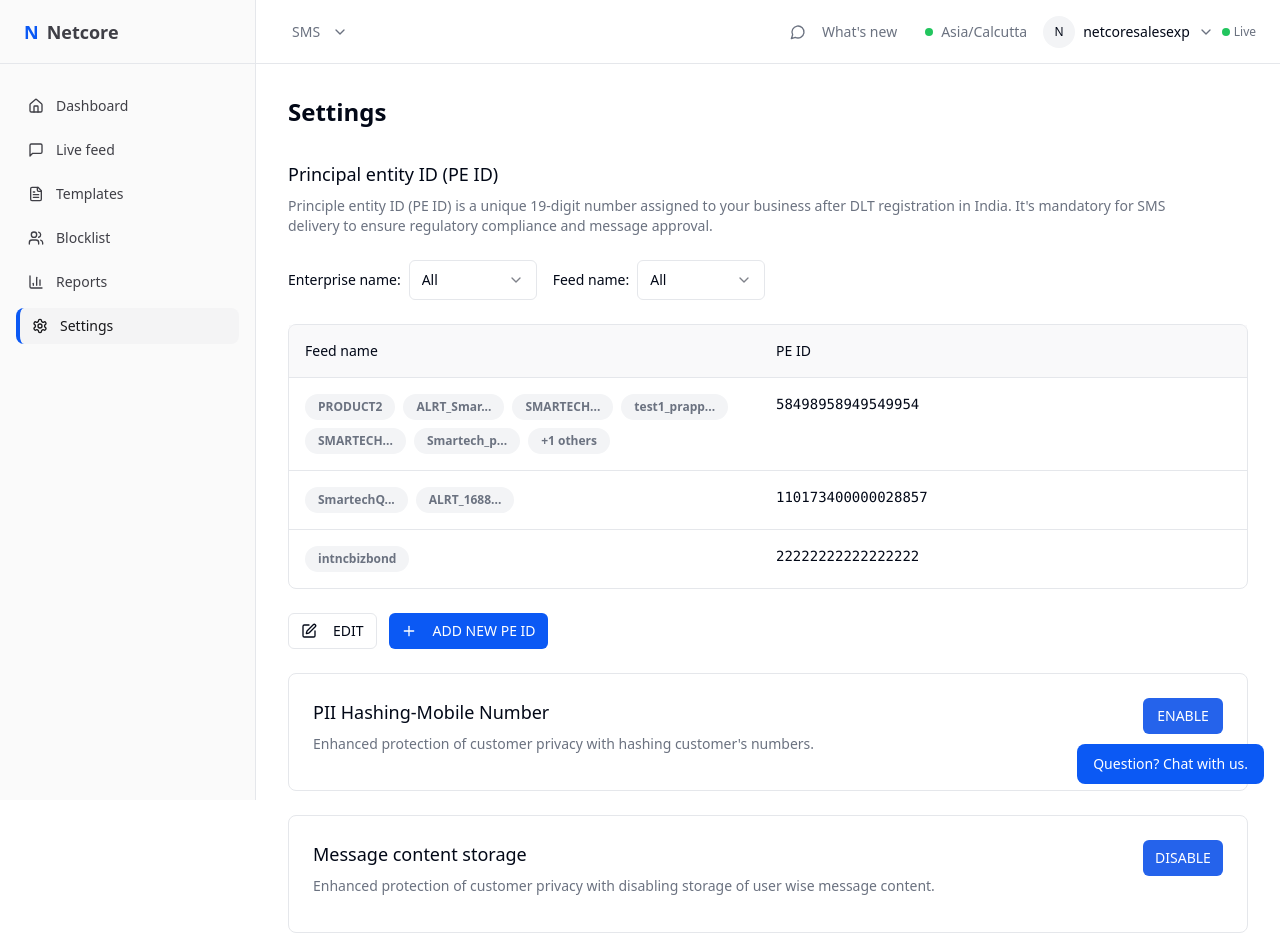
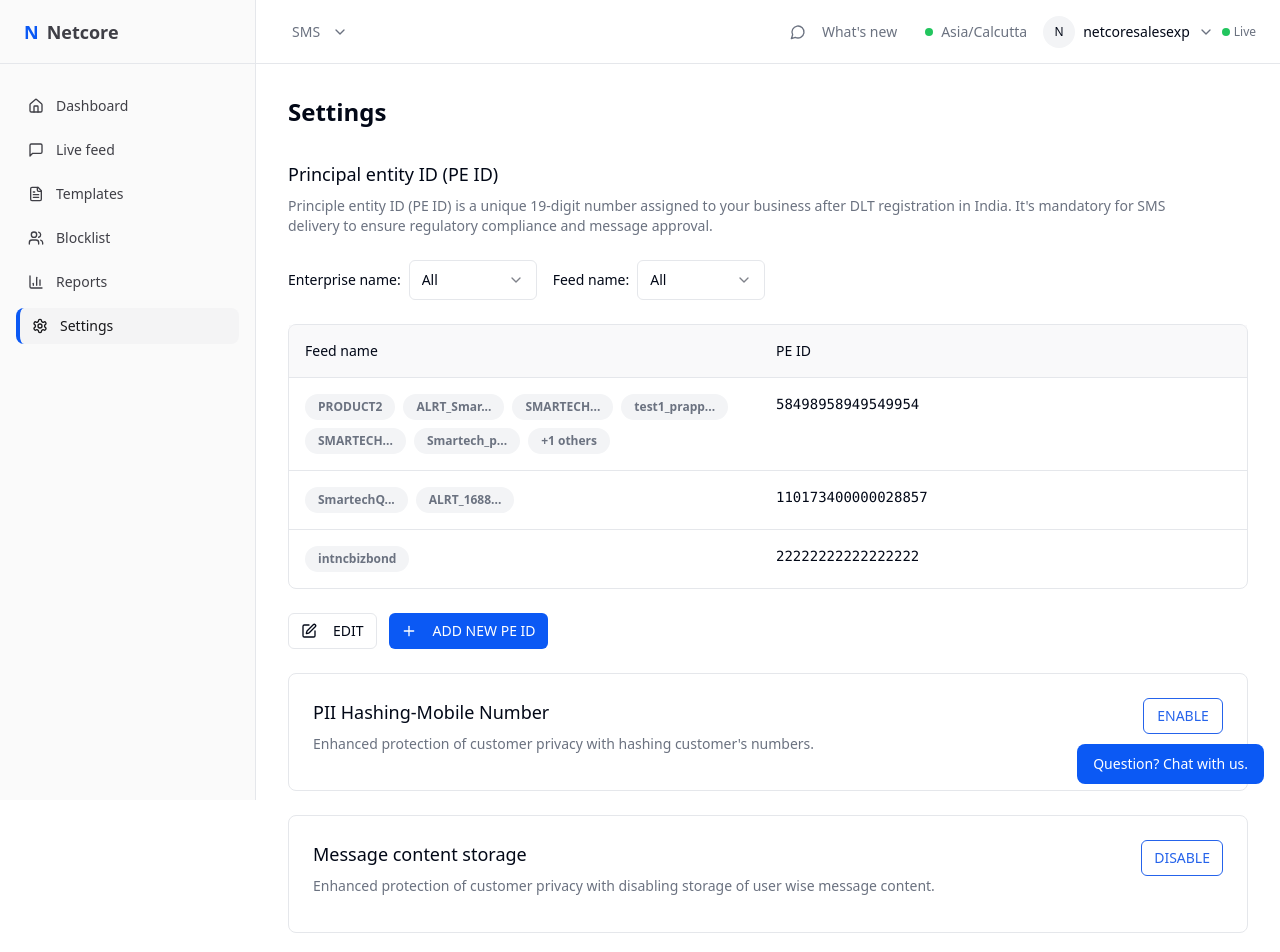
Before and after one commit to Product-Netcore/pii-hashing, a React (Vite) app: page / in a window 1280 px wide. Shown: the top 952 px of the page. Built offline with nearby package versions, Linux system fonts and the light colour scheme.

Commit message:
Update edit and disable button designs
Updated the design for the edit and disable buttons.

```diff
--- a/src/components/SettingsPage.tsx
+++ b/src/components/SettingsPage.tsx
@@ -196,8 +196,7 @@ export function SettingsPage() {
                   {isPIIHashingEnabled && (
                     <Button
                       size="sm"
-                      variant="outline"
-                      className="min-w-[80px] bg-white text-blue-600 border-blue-600 hover:bg-blue-50"
+                      className="min-w-[80px] bg-blue-600 text-white hover:bg-blue-700"
                       onClick={() => setShowPIIDialog(true)}
                     >
                       <Edit className="mr-1 h-3 w-3" />
@@ -206,8 +205,8 @@ export function SettingsPage() {
                   )}
                   <Button
                     size="sm"
-                    className="min-w-[80px] bg-blue-600 text-white hover:bg-blue-700"
-                    variant={isPIIHashingEnabled ? "default" : "default"}
+                    variant="outline"
+                    className="min-w-[80px] bg-white text-blue-600 border-blue-600 hover:bg-blue-50"
                     onClick={() => isPIIHashingEnabled ? setIsPIIHashingEnabled(false) : setShowPIIDialog(true)}
                   >
                     {isPIIHashingEnabled ? "DISABLE" : "ENABLE"}
@@ -261,8 +260,7 @@ export function SettingsPage() {
                   {isContentStorageEnabled && (
                     <Button
                       size="sm"
-                      variant="outline"
-                      className="min-w-[80px] bg-white text-blue-600 border-blue-600 hover:bg-blue-50"
+                      className="min-w-[80px] bg-blue-600 text-white hover:bg-blue-700"
                       onClick={() => setShowContentDialog(true)}
                     >
                       <Edit className="mr-1 h-3 w-3" />
@@ -271,8 +269,8 @@ export function SettingsPage() {
                   )}
                   <Button
                     size="sm"
-                    className="min-w-[80px] bg-blue-600 text-white hover:bg-blue-700"
-                    variant={isContentStorageEnabled ? "default" : "default"}
+                    variant="outline"
+                    className="min-w-[80px] bg-white text-blue-600 border-blue-600 hover:bg-blue-50"
                     onClick={() => isContentStorageEnabled ? setIsContentStorageEnabled(false) : setShowContentDialog(true)}
                   >
                     {isContentStorageEnabled ? "ENABLE" : "DISABLE"}
```
